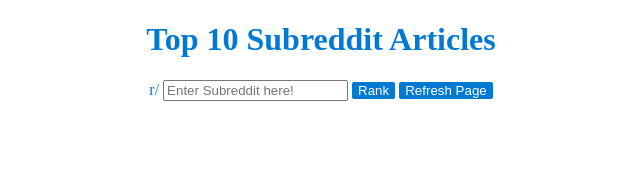
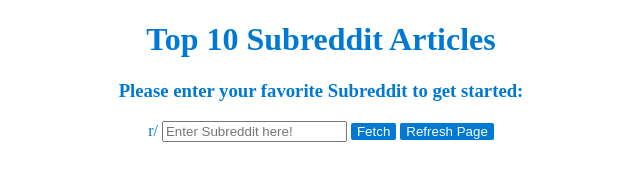
Before and after one commit to Uberck/Cisco-Reddit-API, a plain HTML site: page index.html in a window 1280 px wide. Shown: the whole page, without its empty margins (319-959 px from the left). Drawn offline with Linux system fonts and the light colour scheme.

Commit message:
Update index.html

```diff
--- a/index.html
+++ b/index.html
@@ -12,11 +12,12 @@
 
 <body>
   <h1>Top 10 Subreddit Articles</h1>
+  <h3>Please enter your favorite Subreddit to get started:</h3>
   <form id="subreddit-select-form">
     <label>r/</label>
     <input id="subreddit" placeholder="Enter Subreddit here!">
-    <button type="submit">Rank</button>
-    <input id="reload" type="button" onClick="history.go(0)" value="Refresh Page">
+    <button type="submit">Fetch</button>
+    <input id="reload" type="button" title="Please use this button to reload the page." onClick="history.go(0)" value="Refresh Page">
   </form>
   <div id="results-container">
 
```
